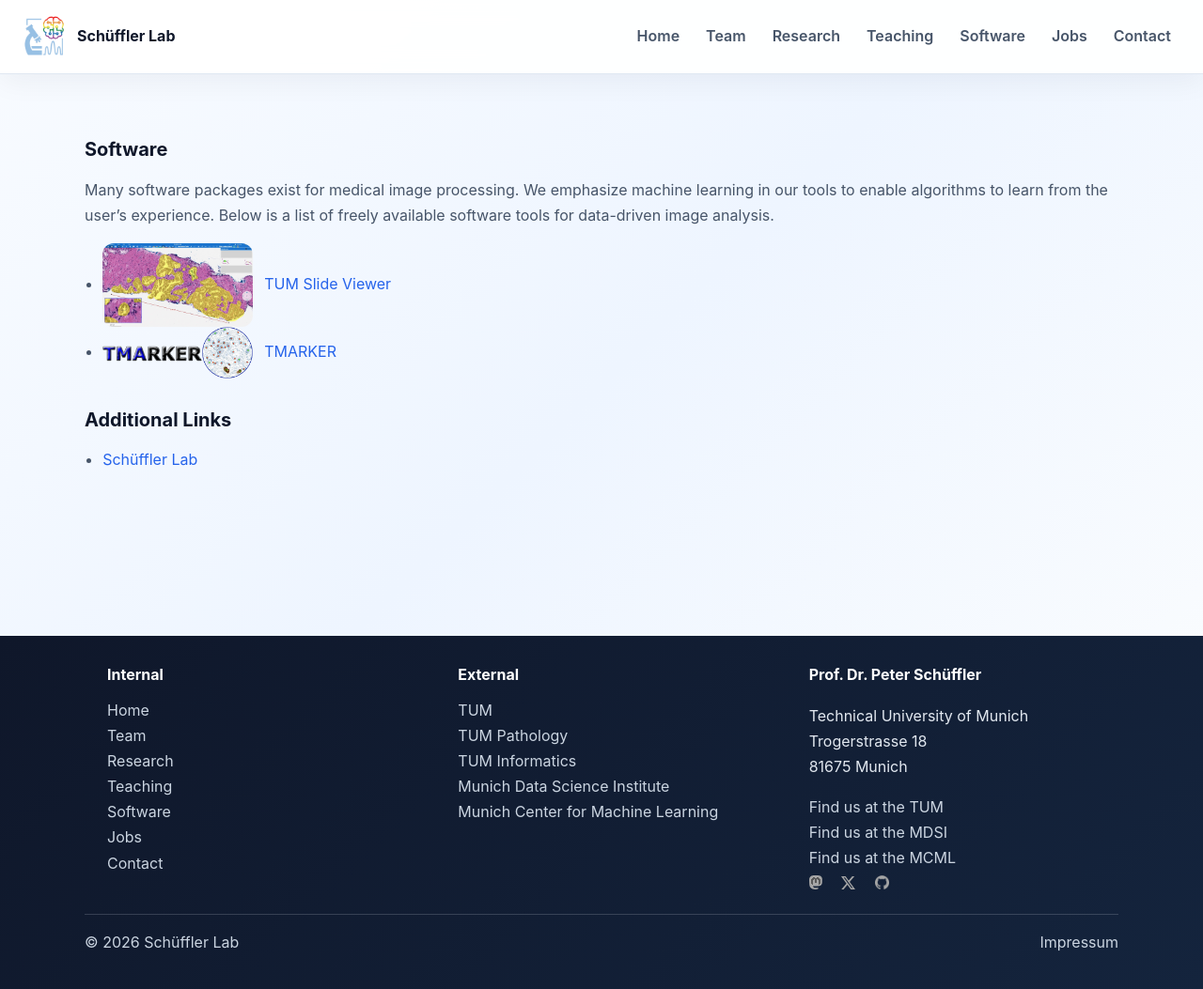
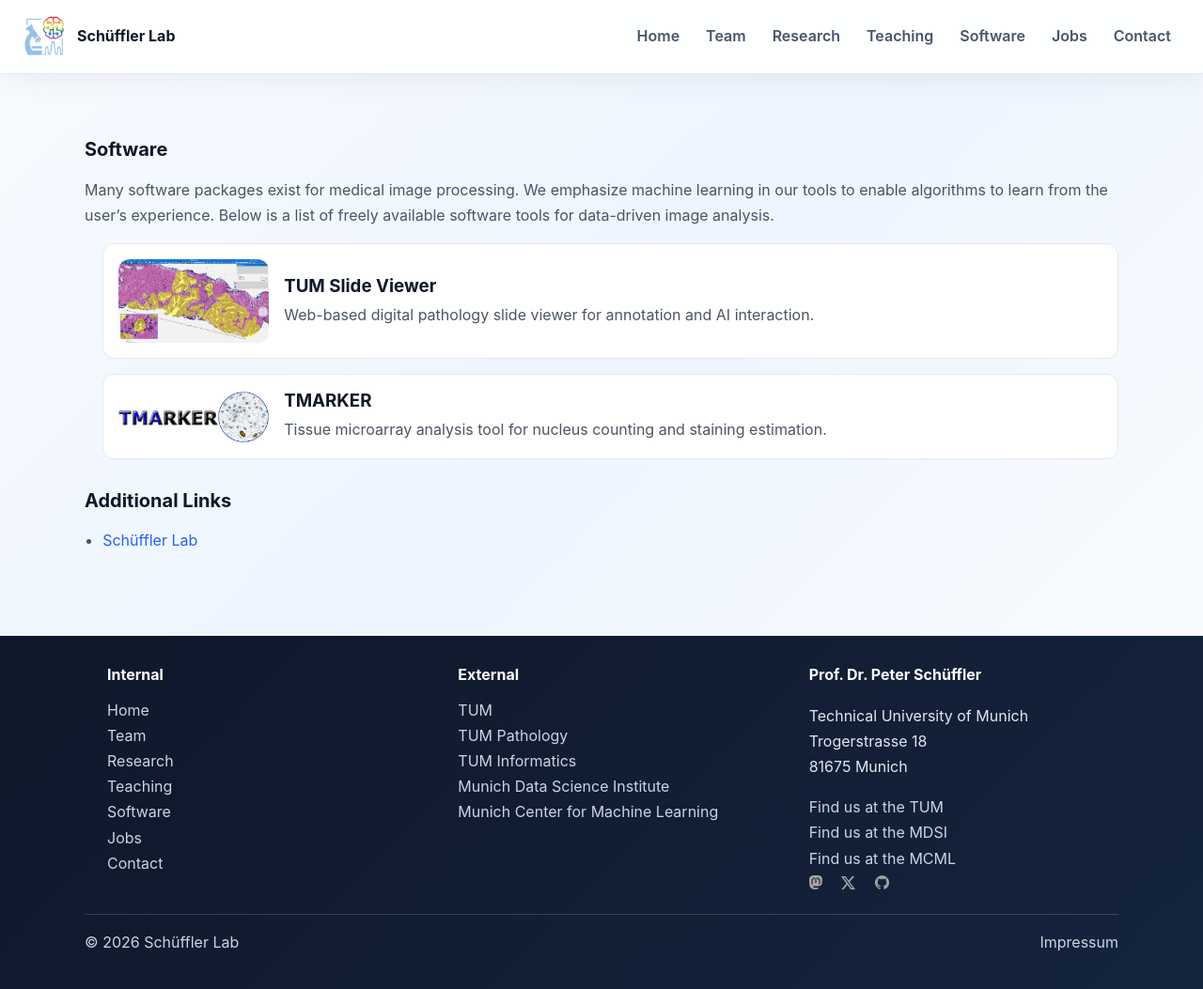
Before and after one commit to schuefflerlab/schuefflerlab.github.io, a Jekyll site: the page built from software.md, in a window 1280 px wide and 1053 px high. Shown: the whole window at 94% size. Built offline with Jekyll 4.4.1, drawn with Linux system fonts in a browser that asks for light colours.

Commit message:
fixed software

```diff
--- a/software.md
+++ b/software.md
@@ -8,8 +8,62 @@
 
 Many software packages exist for medical image processing. We emphasize machine learning in our tools to enable algorithms to learn from the user's experience. Below is a list of freely available software tools for data-driven image analysis.
 
-- <a href="{{ '/software/tum-slide-viewer/' | relative_url }}"><img src="{{ '/assets/images/software/tum-slide-viewer.jpg' | relative_url }}" alt="TUM Slide Viewer" style="width:160px; max-width:100%; border-radius:0.75rem; vertical-align:middle; margin-right:0.75rem;">TUM Slide Viewer</a>
-- <a href="{{ '/software/tmarker/' | relative_url }}"><img src="{{ '/assets/images/software/tmarker.png' | relative_url }}" alt="TMARKER" style="width:160px; max-width:100%; border-radius:0.75rem; vertical-align:middle; margin-right:0.75rem;">TMARKER</a>
+<style>
+.software-list {
+  list-style: none;
+  margin: 0;
+  padding: 0;
+  display: grid;
+  gap: 1rem;
+}
+.software-item {
+  border: 1px solid #e5e7eb;
+  border-radius: 0.75rem;
+  background: #fff;
+  padding: 1rem;
+}
+.software-link {
+  display: flex;
+  align-items: center;
+  gap: 1rem;
+  text-decoration: none;
+  color: inherit;
+}
+.software-link img {
+  width: 160px;
+  max-width: 100%;
+  border-radius: 0.75rem;
+  display: block;
+}
+.software-link h3 {
+  margin: 0 0 0.35rem;
+}
+.software-link p {
+  margin: 0;
+  color: #4b5563;
+}
+</style>
+
+<ul class="software-list">
+  <li class="software-item">
+    <a class="software-link" href="{{ '/software/tum-slide-viewer/' | relative_url }}">
+      <img src="{{ '/assets/images/software/tum-slide-viewer.jpg' | relative_url }}" alt="TUM Slide Viewer">
+      <div>
+        <h3>TUM Slide Viewer</h3>
+        <p>Web-based digital pathology slide viewer for annotation and AI interaction.</p>
+      </div>
+    </a>
+  </li>
+  <li class="software-item">
+    <a class="software-link" href="{{ '/software/tmarker/' | relative_url }}">
+      <img src="{{ '/assets/images/software/tmarker.png' | relative_url }}" alt="TMARKER">
+      <div>
+        <h3>TMARKER</h3>
+        <p>Tissue microarray analysis tool for nucleus counting and staining estimation.</p>
+      </div>
+    </a>
+  </li>
+</ul>
 
 ## Additional Links
 
```
Also changed, not shown: teaching.md (+1 -1 lines), team.md (+0 -1 lines).
